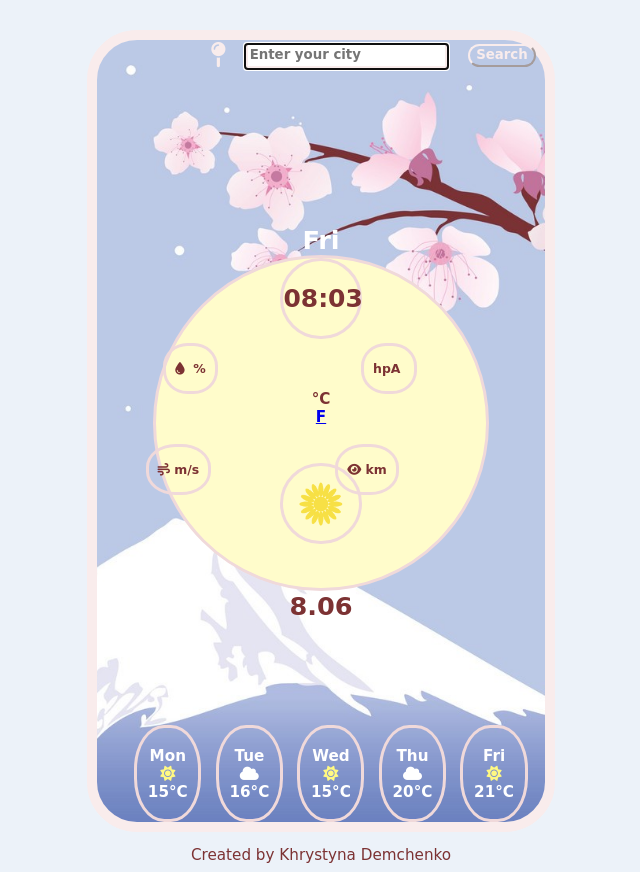
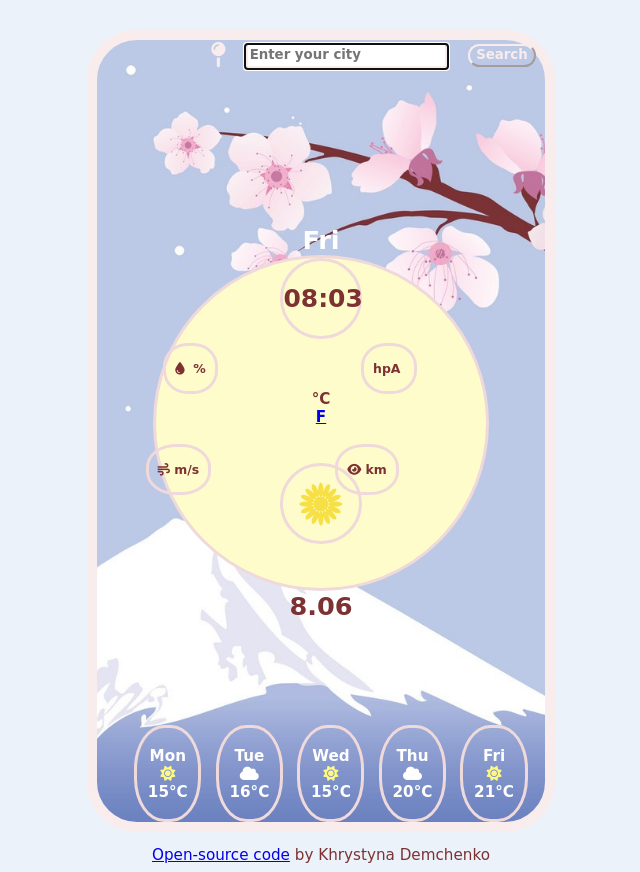
Before and after one commit to khdemch/my-weather-app, a plain HTML site: page index.html in a window 1280 px wide. Shown: the whole page, without its empty margins (319-959 px from the left). Drawn offline with nearby package versions, Linux system fonts and the light colour scheme; no server answers; a web font is replaced by a local one.

Commit message:
Added a link to Github repository

```diff
--- a/index.html
+++ b/index.html
@@ -94,7 +94,7 @@
         </div>
       </div>
     </div>
-    <footer>Created by Khrystyna Demchenko</footer>
+    <footer><a href="https://github.com/khdemch/my-weather-app">Open-source code</a> by Khrystyna Demchenko</footer>
     <script src="src/index.js"></script>
   </body>
 </html>
```
